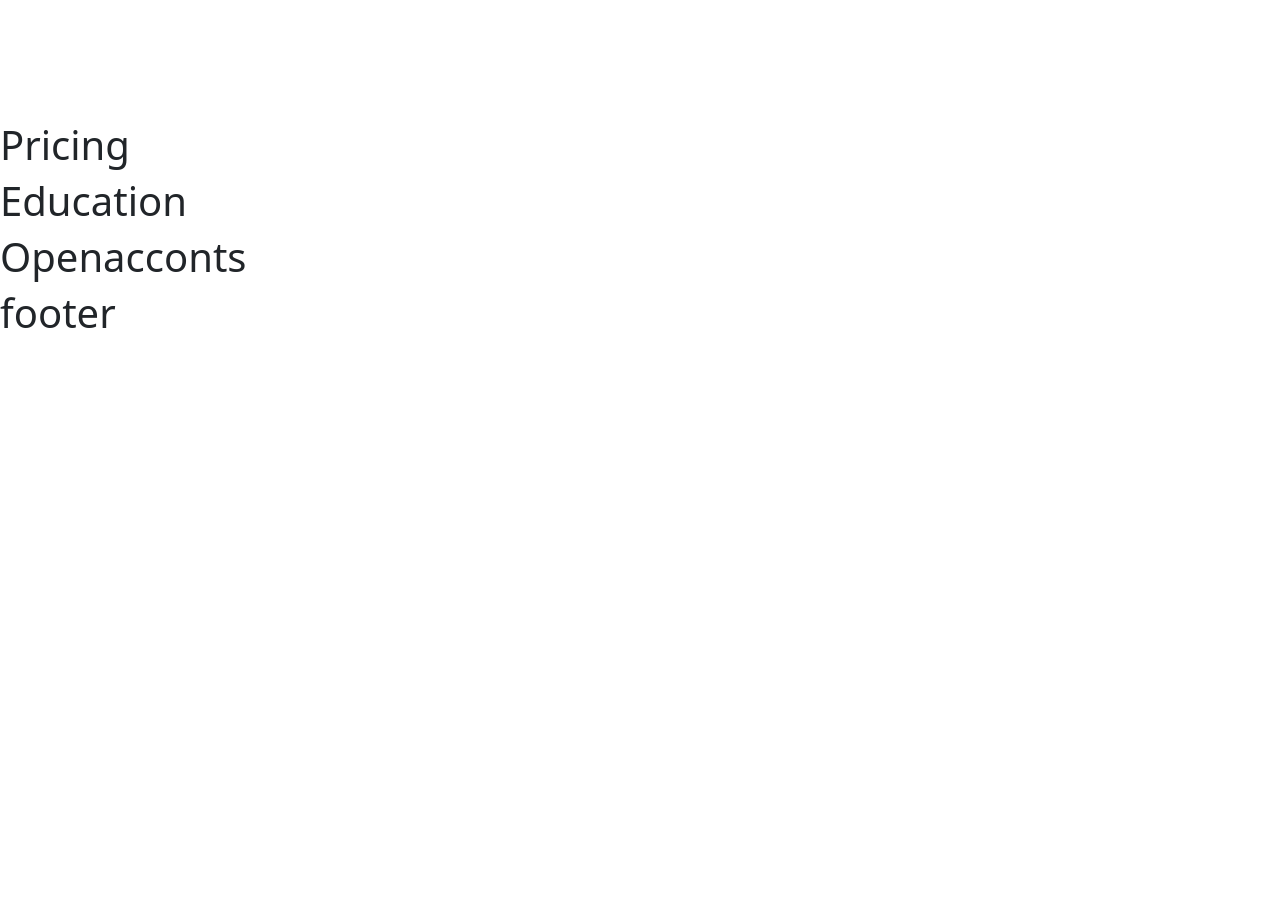
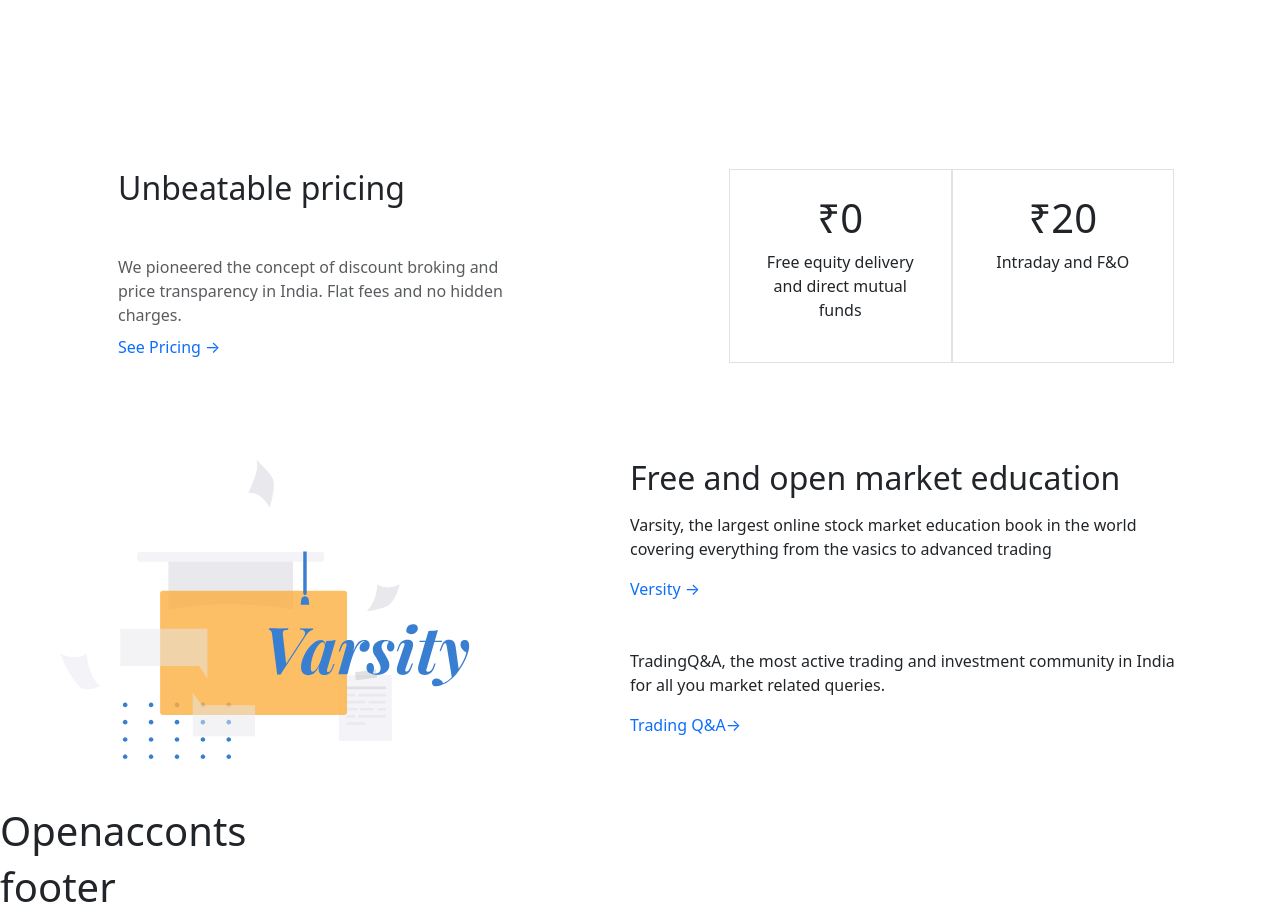
Before and after one commit to Pankajdey018/Trading-platform, a React (Vite) app: page / in a window 1280 px wide. Shown: the part 2040-2959 px from the top of the page. Before the commit the page ends 2385 px from the top, so only its background shows below. Built offline with nearby package versions, Linux system fonts and the light colour scheme.

Commit message:
completed home section code

```diff
--- a/src/LandingPage/home/Education.jsx
+++ b/src/LandingPage/home/Education.jsx
@@ -1,7 +1,36 @@
-import React from 'react';
+import React from "react";
 
 function Education() {
-    return ( <h1>Education</h1> );
+  return (
+    <div className="container m-5">
+      <div className="row">
+        <div className="col">
+          <img src="\media\education.svg" style={{width: "75%"}} />
+        </div>
+        <div className="col">
+          <h1 className="mb-3 fs-2">Free and open market education</h1>
+
+          <p>
+            Varsity, the largest online stock market education book in the world
+            covering everything from the vasics to advanced trading
+          </p>
+
+          <a href="" style={{ textDecoration: "none" }}>
+            Versity &rarr;
+          </a>
+
+          <p className="mt-5">
+            TradingQ&A, the most active trading and investment community in
+            India for all you market related queries.
+          </p>
+
+          <a href="" style={{ textDecoration: "none" }}>
+            Trading Q&A&rarr;
+          </a>
+        </div>
+      </div>
+    </div>
+  );
 }
 
 export default Education;
--- a/src/LandingPage/home/Pricing.jsx
+++ b/src/LandingPage/home/Pricing.jsx
@@ -1,7 +1,37 @@
-import React from 'react';
+import React from "react";
 
 function Pricing() {
-    return ( <h1>Pricing</h1> );
+  return (
+    <div className="container p-5">
+      <div className="row">
+        <div className="col-5">
+          <h1 className="mb-5 fs-2">Unbeatable pricing</h1>
+
+          <p className="mb-2 text-muted">
+            We pioneered the concept of discount broking and price transparency
+            in India. Flat fees and no hidden charges.
+          </p>
+
+          <a href="" style={{ textDecoration: "none" }}>
+            See Pricing &rarr;
+          </a>
+        </div>
+        <div className="col-2"></div>
+        <div className="col-5 ">
+          <div className="row text-center">
+            <div className="col border p-4">
+              <h1>&#8377;0</h1>
+              <p>Free equity delivery and direct mutual funds</p>
+            </div>
+            <div className="col border p-4">
+              <h1>&#8377;20</h1>
+              <p>Intraday and F&O</p>
+            </div>
+          </div>
+        </div>
+      </div>
+    </div>
+  );
 }
 
 export default Pricing;
```
